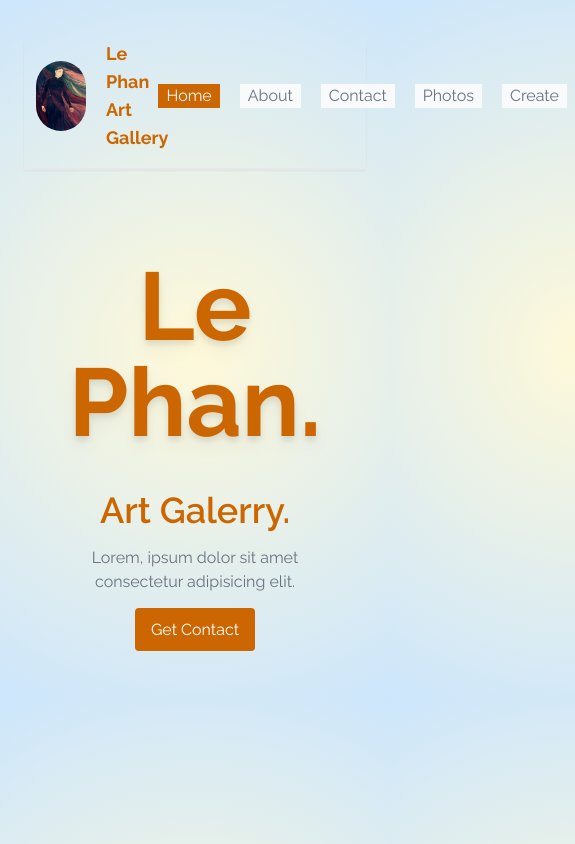
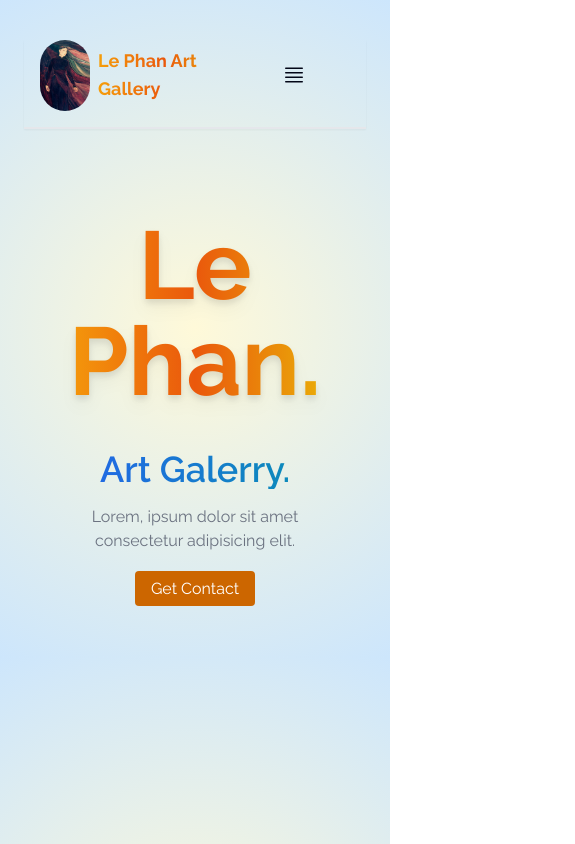
Before and after one commit to khaminvy/Photo-art, a Next.js app: page / in a window 390 px wide. Shown: the whole page, 575 px wide, since content can reach past the window. Built offline with nearby package versions, Linux system fonts and the light colour scheme.

Commit message:
add style for mobile

```diff
--- a/app/components/navbar.jsx
+++ b/app/components/navbar.jsx
@@ -7,7 +7,8 @@ export default function Navbar() {
   const pathname = usePathname()
   return (
     <nav>
-        <div className="flex justify-start mx-3">
+        <div className="flex justify-between mx-2 w-full">
+          <div className="flex justify-start mx-2 items-center">
             <Image
               alt="Image Alt"
               src="/img/my-girl.jpg"
@@ -16,15 +17,21 @@ export default function Navbar() {
               priority
               className="rounded-full"
             />
-          <h2>Le Phan Art Gallery</h2>
+            <h2 className="orange_gradient mx-2">Le Phan Art Gallery</h2>
+          </div>
+          <div class="px-4 cursor-pointer text-slate-950 block md:hidden" id="burger">
+            <svg xmlns="http://www.w3.org/2000/svg" fill="none" viewBox="0 0 24 24" stroke-width="1.5" stroke="currentColor" class="w-6 h-6">
+                <path stroke-linecap="round" stroke-linejoin="round" d="M3.75 5.25h16.5m-16.5 4.5h16.5m-16.5 4.5h16.5m-16.5 4.5h16.5" />
+            </svg>
+          </div>
         </div>
 
-        <div>
-            <Link href="/" className={`link ${pathname === '/' ? 'active' : ''}`}>Home</Link>
-            <Link href="/about" className={`link ${pathname === '/about' ? 'active' : ''}`}>About</Link>
-            <Link href="/contact" className={`link ${pathname === '/contact' ? 'active' : ''}`}>Contact</Link>
-            <Link href="/photos" className={`link ${pathname === '/photos' ? 'active' : ''}`}>Photos</Link>
-            <Link href="/create" className={`link ${pathname === '/create' ? 'active' : ''}`}>Create</Link>
+        <div className="">
+            <Link href="/" className={`link ${pathname === '/' ? 'active' : ''} hidden md:block`}>Home</Link>
+            <Link href="/about" className={`link ${pathname === '/about' ? 'active' : ''} hidden md:block`}>About</Link>
+            <Link href="/contact" className={`link ${pathname === '/contact' ? 'active' : ''} hidden md:block`}>Contact</Link>
+            <Link href="/photos" className={`link ${pathname === '/photos' ? 'active' : ''} hidden md:block`}>Photos</Link>
+            <Link href="/create" className={`link ${pathname === '/create' ? 'active' : ''} hidden md:block`}>Create</Link>
         </div>
     </nav>
   )
--- a/app/globals.css
+++ b/app/globals.css
@@ -24,6 +24,19 @@ main > h2 {
 
 p > a {
   @apply text-primary underline;
+}
+
+/* Gradient */
+.orange_gradient {
+  @apply bg-gradient-to-r from-amber-500 via-orange-600 to-yellow-500 bg-clip-text text-transparent;
+}
+
+.green_gradient {
+  @apply bg-gradient-to-r from-green-400 to-green-500 bg-clip-text text-transparent;
+}
+
+.blue_gradient {
+  @apply bg-gradient-to-r from-blue-600 to-cyan-600 bg-clip-text text-transparent;
 }
 
 /* nav style */
--- a/app/page.js
+++ b/app/page.js
@@ -10,10 +10,10 @@ export default function Home() {
           <div className="grid md:grid-cols-2 md:gap-3">
             <div className="w-full text-center md:text-start">
               <h1>
-                <div className="text-8xl font-bold my-10 text-center drop-shadow-lg">
+                <div className="text-8xl font-bold my-10 text-center drop-shadow-lg orange_gradient">
                    <p className="">Le Phan.</p>
                 </div>
-                <div className="text-4xl font-semibold text-center">
+                <div className="text-4xl font-semibold text-center blue_gradient">
                    <p>Art Galerry.</p>
                 </div>
               </h1>
@@ -21,7 +21,7 @@ export default function Home() {
                 Lorem, ipsum dolor sit amet consectetur adipisicing elit.
               </p>
               <div className="text-center py-2">
-                <Link href="/contact" className="btn-primary px-4 py-3 rounded">Get Contact</Link>
+                <Link href="/contact" className="btn-primary px-4 py-2 rounded">Get Contact</Link>
               </div>
             </div>
             <div className="text-center hidden md:block
```
Lines whose indentation alone changed are shown as unchanged.
